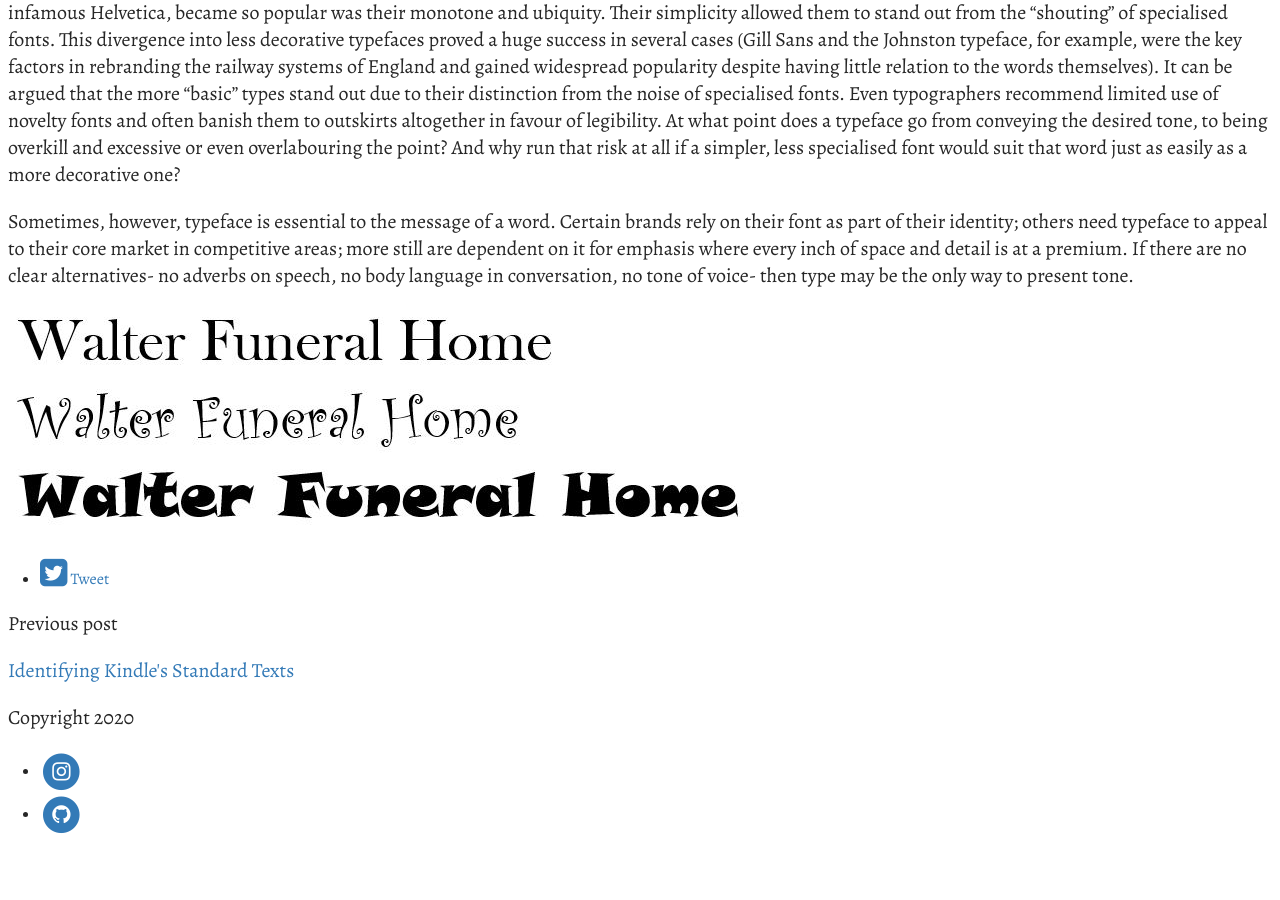
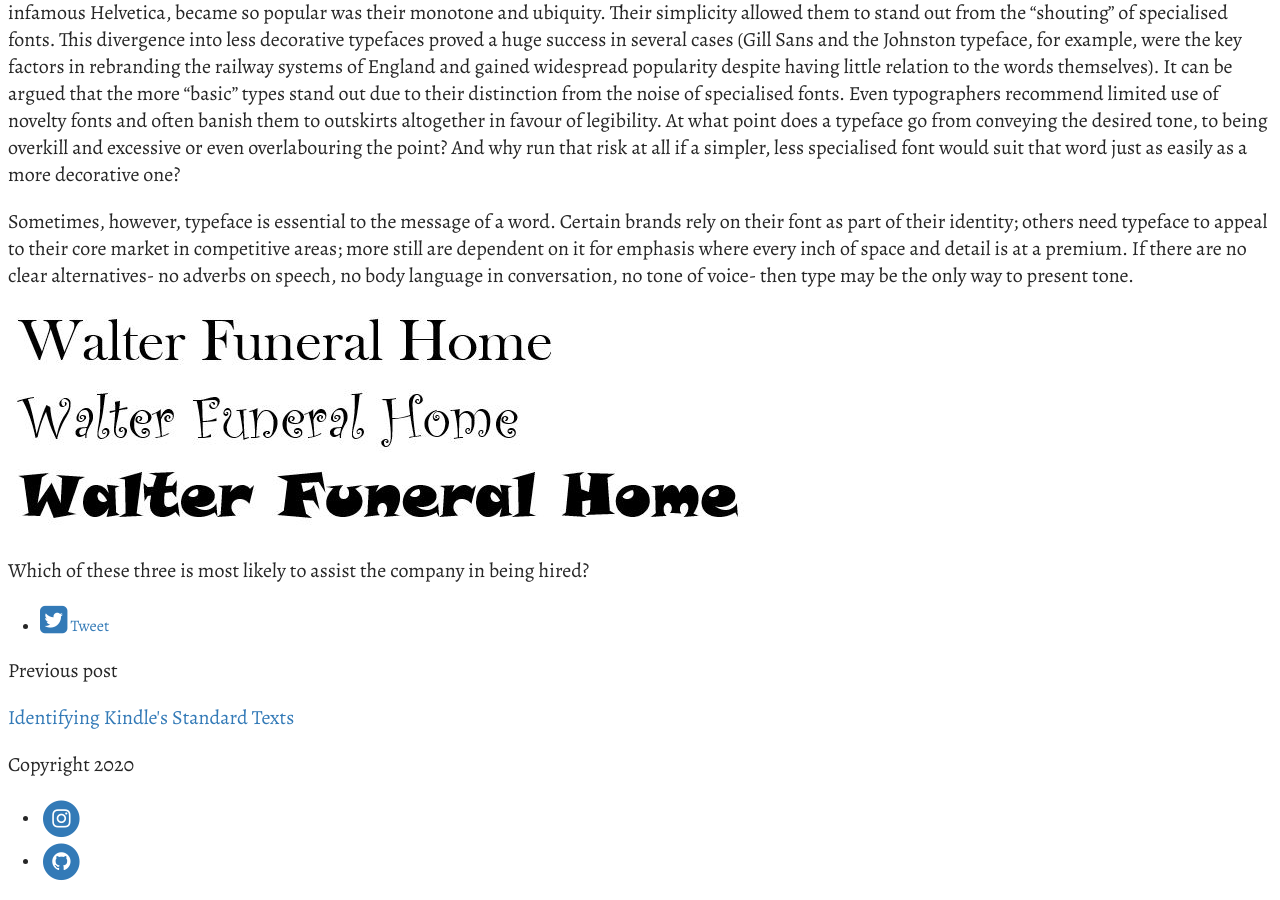
Before and after one commit to eyescroll/BrookesBlog, a Jekyll site: the page built from _posts/2020-10-07-is-tone-the-responsibility-of-font.md, in a window 1280 px wide and 900 px high, scrolled down 952 px. Built offline with Jekyll 4.4.1, drawn with Linux system fonts in a browser that asks for light colours; some web fonts are replaced; before the commit the page ends 1805 px from its top, so only the background shows below that.

Commit message:
Update Post “2020-10-07-is-tone-the-responsibility-of-font”

```diff
--- a/_posts/2020-10-07-is-tone-the-responsibility-of-font.md
+++ b/_posts/2020-10-07-is-tone-the-responsibility-of-font.md
@@ -19,3 +19,5 @@ And yet, to rely too heavily on typography to convey tone and meaning could also
 Sometimes, however, typeface is essential to the message of a word. Certain brands rely on their font as part of their identity; others need typeface to appeal to their core market in competitive areas; more still are dependent on it for emphasis where every inch of space and detail is at a premium. If there are no clear alternatives- no adverbs on speech, no body language in conversation, no tone of voice- then type may be the only way to present tone.
 
 ![](../uploads/article3-walterfuneralhome.jpg)
+
+Which of these three is most likely to assist the company in being hired?
```
